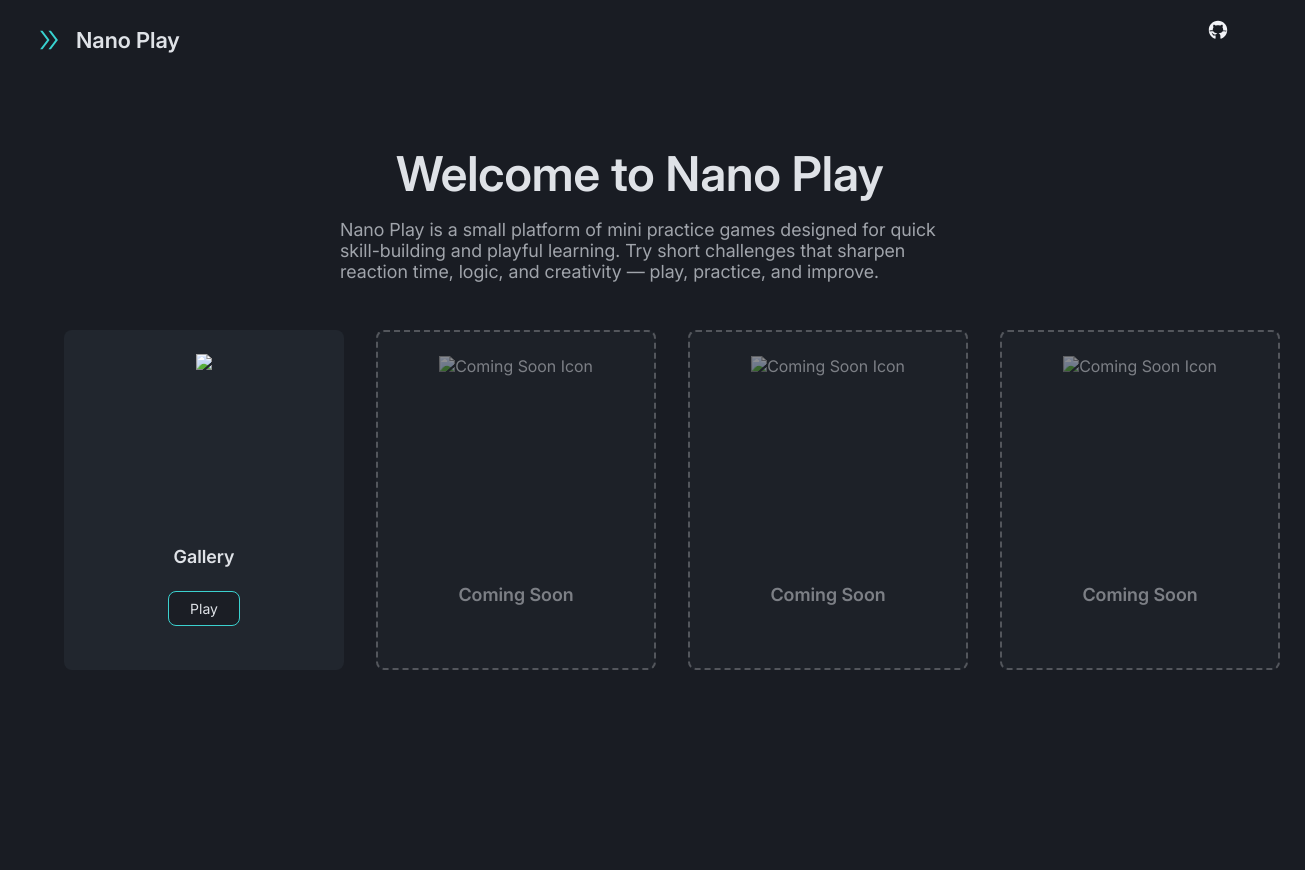
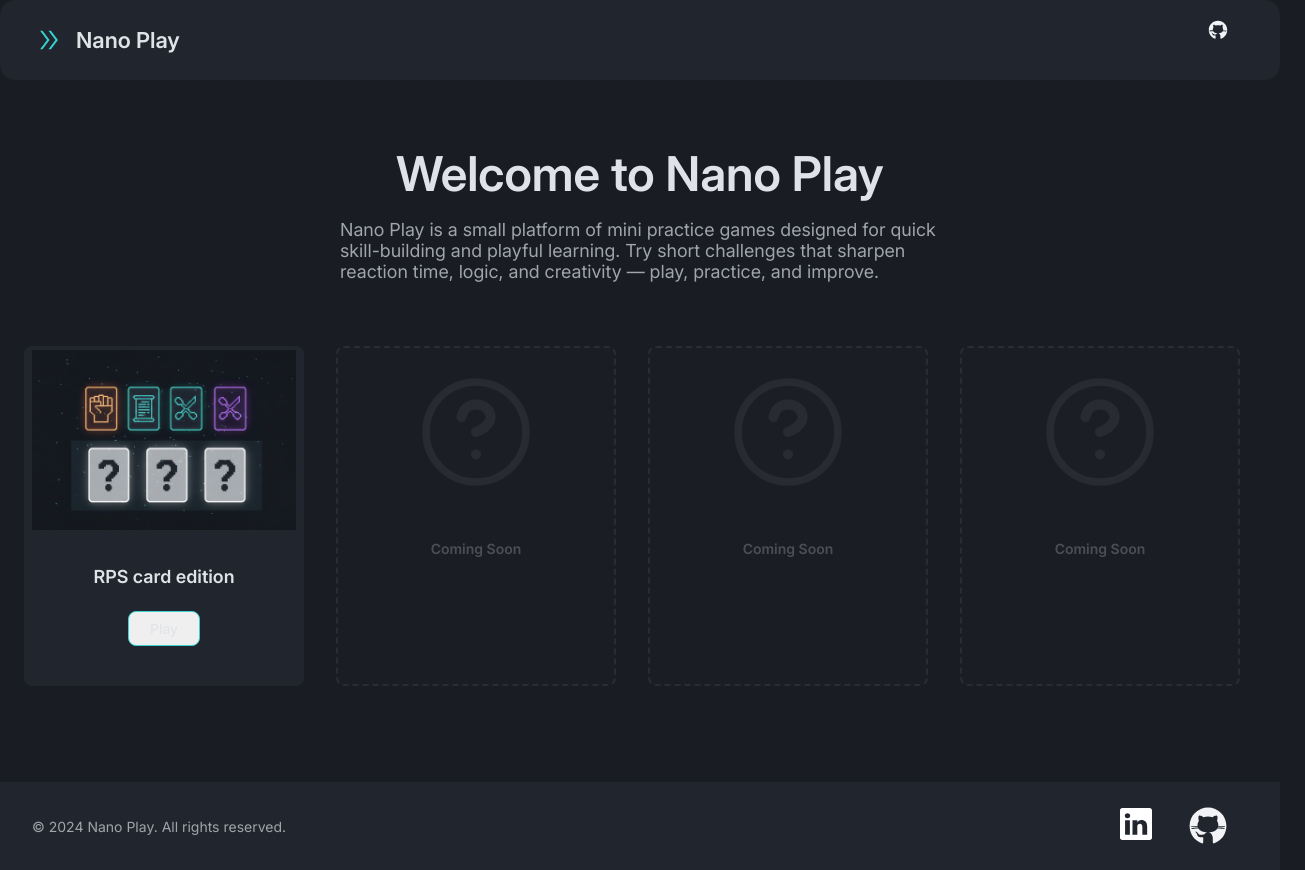
Before and after one commit to federicovictoria/nano-play, a website built with Vite: page index.html in a window 1280 px wide. Shown: the whole page, 1305 px wide, since content can reach past the window. Before the commit the page ends 800 px from the top, so only its background shows below. Built offline with nearby package versions, Linux system fonts and the light colour scheme.

Commit message:
feat(home): update icons and miniatures

```diff
--- a/src/main/ApppControler.js
+++ b/src/main/ApppControler.js
@@ -15,6 +15,9 @@ function render(view) {
     case 'home':
       app.innerHTML = HomwView();
       break;
+    case 'rps':
+      // rpsStart(app, globalState);
+      break;
     default:
       app.innerHTML = HomwView();
   }
--- a/src/main/main.css
+++ b/src/main/main.css
@@ -32,11 +32,13 @@ body {
 }
 
 .home-header {
+    background-color: #21262e;
     height: 80px;
     display: flex;
     align-items: center;
     justify-content: space-between;
     padding: 24px 32px;
+    border-radius: 16px;
 }
 .home-header div {
     display: flex;
@@ -61,18 +63,17 @@ body {
     height: 20px;
 }
 
-.home-content {
+/* .home-content {
     margin-top: 64px;
-}
+} */
 
 .home-hero {
     max-width: 600px;
-    margin: 0 auto;
+    margin: 64px auto;
     display: flex;
     flex-direction: column;
     align-items: center;
     gap: 16px;
-    margin-bottom: 48px;
 }
 .home-hero h2 {
     font-size: 48px;
@@ -84,7 +85,7 @@ body {
 }
 
 .home-section-grid {
-    margin: 0 auto;
+    margin-bottom: 96px;
     padding: 0 24px;
     max-width: 1200px;
     display: grid;
@@ -96,7 +97,7 @@ body {
 .home-card {
     background-color: #21262e;
     border-radius: 8px;
-    padding: 24px;
+    padding: 4px 8px;
     display: flex;
     flex-direction: column;
     align-items: center;
@@ -104,6 +105,7 @@ body {
 }
 
 .home-card img {
+    width: 100%;
     height: 180px;
     object-fit: cover;
 }
@@ -125,7 +127,7 @@ body {
     width: 72px;
     font-size: 14px;
     padding: 8px 16px;
-    background-color: rgba(25, 28, 35, 0.8);
+    background-color: #3bd1cf46321;
     color: var(--text-color);
     border: 1px solid var(--assent-color);
     border-radius: 8px;
@@ -144,8 +146,8 @@ body {
 }
 
 .card-inactive {
-    border: 2px dashed #8d9095;
-    background-color: #21262e;
+    border: 2px dashed #8d909546;
+    background-color: #21262e46;
     border-radius: 8px;
     padding: 24px;
     display: flex;
@@ -156,21 +158,38 @@ body {
 }
 
 .card-inactive img {
-    height: 180px;
+    width: 180%;
+    height: 120px;
+    object-fit: contain;
+    opacity: 0.5;
 }
 
 .card-inactive p {
-    font-size: 18px;
+    font-size: 14px;
     font-weight: 600;
+    opacity: 0.5;
 }
 
 
-
+/* footer  */
 .home-footer {
+    background-color: #21262e;
+    padding: 24px 32px;
+    display: flex;
+    align-items: center;
+    justify-content: space-between;
+}
+.home-footer p {
     font-size: 14px;
     color: #a0a4ab;
-    margin: 48px 0;
+}
+
+.social-links {
     display: flex;
-    gap: 32px;
-    justify-content: center;
+    align-items: center;
+    gap: 16px;
 }
+.social-links img {
+    width: 100%;
+    height: 100%;
+}
--- a/src/main/viewMain.js
+++ b/src/main/viewMain.js
@@ -4,7 +4,7 @@ function cardInative() {
   const card = document.createElement("div");
   card.classList.add("card-inactive");
   card.innerHTML = `
-    <img src="#" alt="Coming Soon Icon">
+    <img src="/src/assets/icons/ask.svg" >
     <p>Coming Soon</p>
   `
   return card.outerHTML;
@@ -40,10 +40,10 @@ export function HomwView() {
 
           <section class="home-section-grid">
             <article class="home-card">
-             <img src="#">
+             <img src="/src/assets/imgs/miniatura-1.png">
              <div class="card-content">
-              <h3>Gallery</h3>
-              <button class="playGame" data-game="">Play</button>
+              <h3>RPS card edition</h3>
+              <button class="playGame" data-game="rps">Play</button>
              </div>
             </article>
 
@@ -55,18 +55,20 @@ export function HomwView() {
     `;
   view.appendChild(viewMain);
 
+  // footer con redes sociales(linkedin, github) y créditos
   const viewFooter = document.createElement("footer");
   viewFooter.classList.add("home-footer");
-  // viewFooter.innerHTML = `
-  //   <div class="footer-content">
-  //     <p>&copy; 2024 Nano Play. All rights reserved.</p>
-  //     <nav class="footer-nav">
-  //       <a href="#">Home</a>
-  //       <a href="#">About</a>
-  //       <a href="#">Contact</a>
-  //     </nav>
-  //   </div>
-  //   `;
+  viewFooter.innerHTML = `
+    <p>© 2024 Nano Play. All rights reserved.</p>
+    <div class="social-links">
+      <a href="https://www.linkedin.com/in/federicovictoria/" class="linkedin-link">
+        <img src="/src/assets/icons/linkedin.svg" alt="LinkedIn Logo">
+      </a>
+      <a href=" https://github.com/federicovictoria/nano-play.git" class="github-link">
+        <img src="/src/assets/icons/icon-github.svg" alt="GitHub Logo">
+      </a>
+    </div>
+  `
 
   view.appendChild(viewFooter);
   return view.outerHTML;
```
Also changed, not shown: src/assets/icons/ask.svg (added), src/assets/icons/linkedin.svg (added), src/assets/imgs/miniatura-1.png (added).
